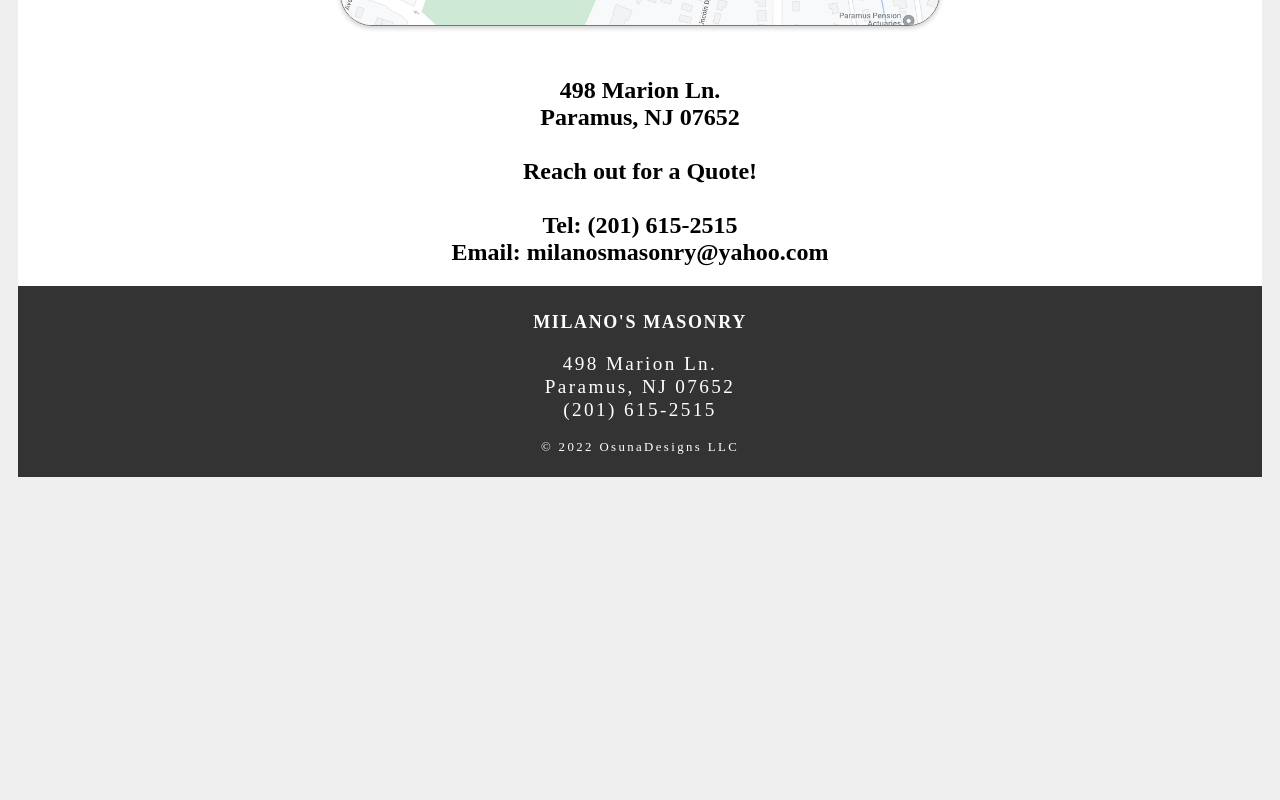
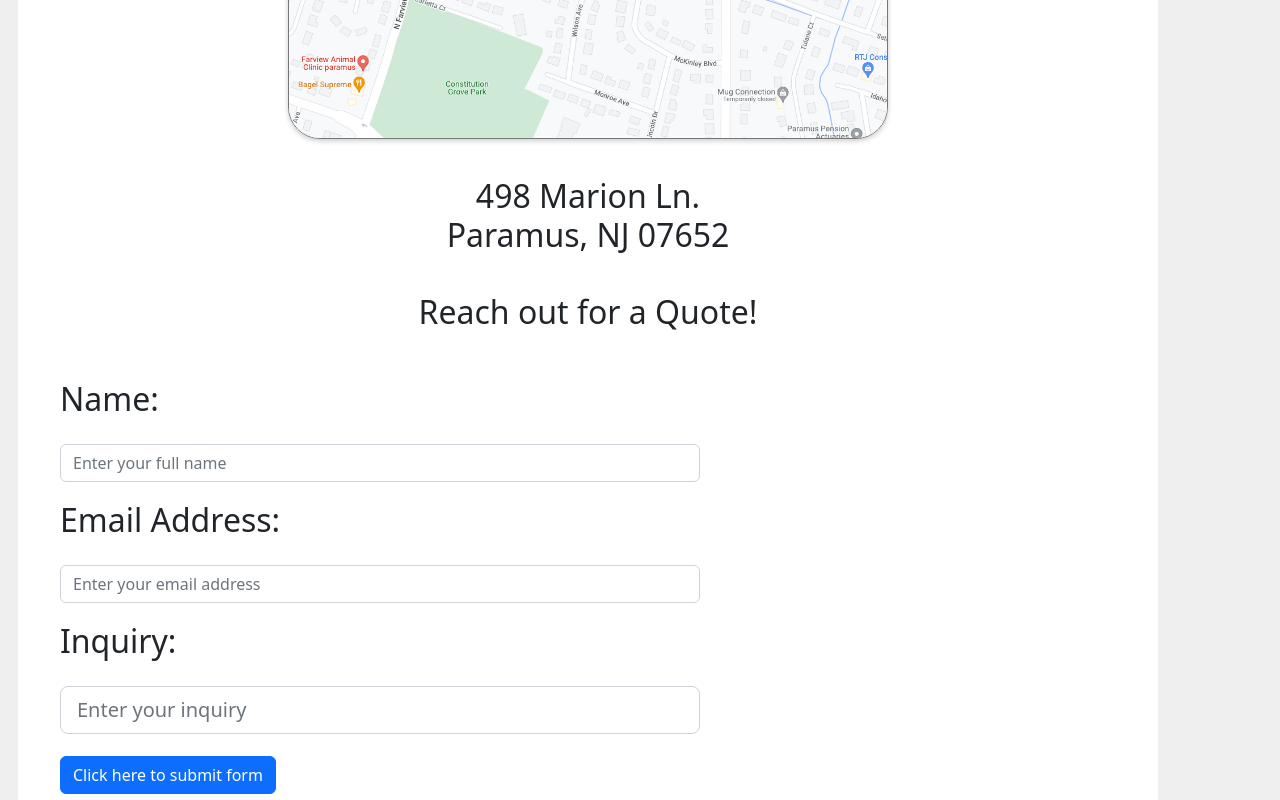
Before and after one commit to ventura0121/Milanos, a React (Create React App) app: page /Contact in a window 1280 px wide. Shown: the part 480-1280 px from the top of the page. Before the commit the page ends 973 px from the top, so only its background shows below. Built offline with nearby package versions, Linux system fonts and the light colour scheme.

Commit message:
Added form component

```diff
--- a/package.json
+++ b/package.json
@@ -8,7 +8,9 @@
     "@testing-library/jest-dom": "^5.16.5",
     "@testing-library/react": "^13.3.0",
     "@testing-library/user-event": "^13.5.0",
+    "bootstrap": "^5.2.0",
     "react": "^18.2.0",
+    "react-bootstrap": "^2.5.0",
     "react-dom": "^18.2.0",
     "react-grid-gallery": "^0.5.6",
     "react-router-dom": "^6.3.0",
--- a/public/index.html
+++ b/public/index.html
@@ -10,9 +10,6 @@
       content="Web site created using create-react-app"
     />
     <link rel="apple-touch-icon" href="%PUBLIC_URL%/logo192.png" />
-    <link rel="preconnect" href="https://fonts.googleapis.com">
-    <link rel="preconnect" href="https://fonts.gstatic.com" crossorigin>
-    <link href="https://fonts.googleapis.com/css2?family=Roboto&display=swap" rel="stylesheet">
     <!--
       manifest.json provides metadata used when your web app is installed on a
       user's mobile device or desktop. See https://developers.google.com/web/fundamentals/web-app-manifest/
@@ -28,7 +25,6 @@
       Learn how to configure a non-root public URL by running `npm run build`.
     -->
     <title>Milano's Masonry</title>
-
   </head>
   <body>
     <noscript>You need to enable JavaScript to run this app.</noscript>
--- a/src/App.js
+++ b/src/App.js
@@ -6,6 +6,8 @@ import Projects from "./components/Projects"
 import Services from "./components/Services"
 import { Route, Routes } from "react-router-dom"
 import Footer from "./components/Footer"
+import Button from "react-bootstrap/Button";
+import 'bootstrap/dist/css/bootstrap.min.css';
 
 function App() {
   return (
--- a/src/components/Contact.js
+++ b/src/components/Contact.js
@@ -1,3 +1,6 @@
+
+
+import Forms from "./Form";
 import Maps from "./Images/Maps.png"
 export default function Contact() {
     return (
@@ -11,7 +14,8 @@ export default function Contact() {
         <br />Paramus, NJ 07652
         <br />
         <br />Reach out for a Quote!
-        <br />
+        <Forms />
+        <br /> Contact info:
         <br />Tel: (201) 615-2515
         <br /> Email: milanosmasonry@yahoo.com
 
--- /dev/null
+++ b/src/components/Form.css
@@ -0,0 +1,8 @@
+.Contact-text{
+    text-align:center;
+}
+
+.form{
+    text-align: left;
+    line-height: 75px;
+}
--- /dev/null
+++ b/src/components/Form.js
@@ -0,0 +1,32 @@
+import "./Form.css"
+import React from 'react';
+import 'bootstrap/dist/css/bootstrap.css';
+import Form from 'react-bootstrap/Form';
+import Button from 'react-bootstrap/Button';
+
+export default function Forms() {
+  return (
+    <div style={{ display: 'block',
+                  width: 700,
+                  padding: 30 }}>
+      <Form className="form">
+      <Form.Group>
+          <Form.Label>Name:</Form.Label>
+          <Form.Control type="text" placeholder="Enter your full name" />
+        </Form.Group>
+        <Form.Group>
+          <Form.Label>Email Address:</Form.Label>
+          <Form.Control type="email"
+                        placeholder="Enter your email address" />
+        </Form.Group>
+        <Form.Group class="input-group-lg">
+          <Form.Label>Inquiry:</Form.Label>
+          <Form.Control class="form-control input-lg" type="text" placeholder="Enter your inquiry" />
+        </Form.Group>
+        <Button variant="primary" type="submit">
+           Click here to submit form
+        </Button>
+      </Form>
+    </div>
+  );
+}
--- a/src/components/Services.js
+++ b/src/components/Services.js
@@ -8,6 +8,7 @@ import FinishedConc from "./Images/FinishedConc.jpg"
 import Foundation from "./Images/Foundation.jpg"
 import Pit from "./Images/Pit.jpg"
 import Rebar from "./Images/Rebar.jpg"
+
 
 export default function Services() {
     return (
--- a/src/index.js
+++ b/src/index.js
@@ -3,6 +3,8 @@ import ReactDOM from "react-dom/client"
 import App from "./App"
 import "./styles.css"
 import { BrowserRouter } from "react-router-dom"
+//import 'bootstrap/dist/css/bootstrap.css'
+
 
 const root = ReactDOM.createRoot(document.getElementById("root"))
 root.render(
```
Also changed, not shown: 1 other file (tests, documents, lock files or other folders).
